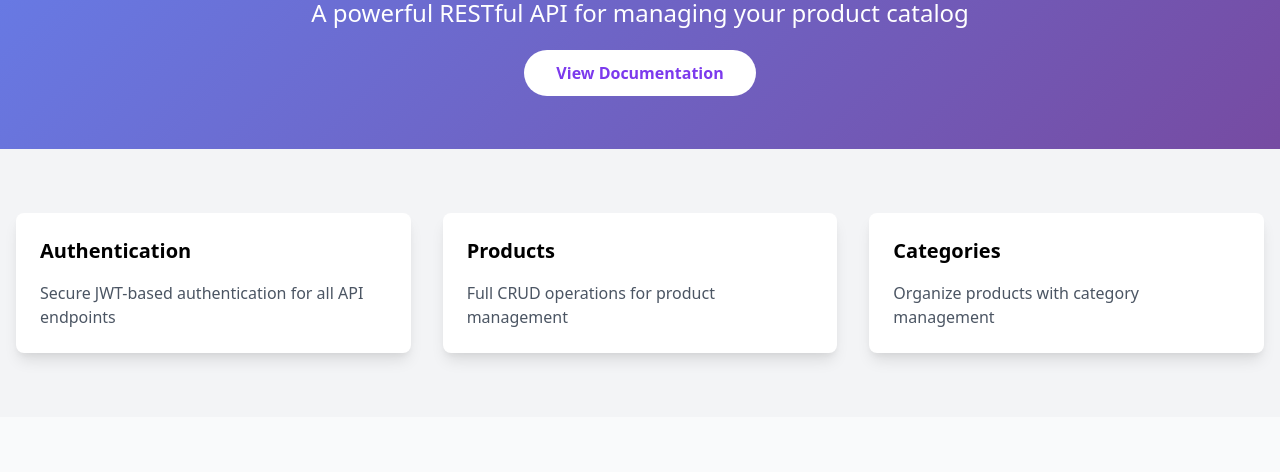
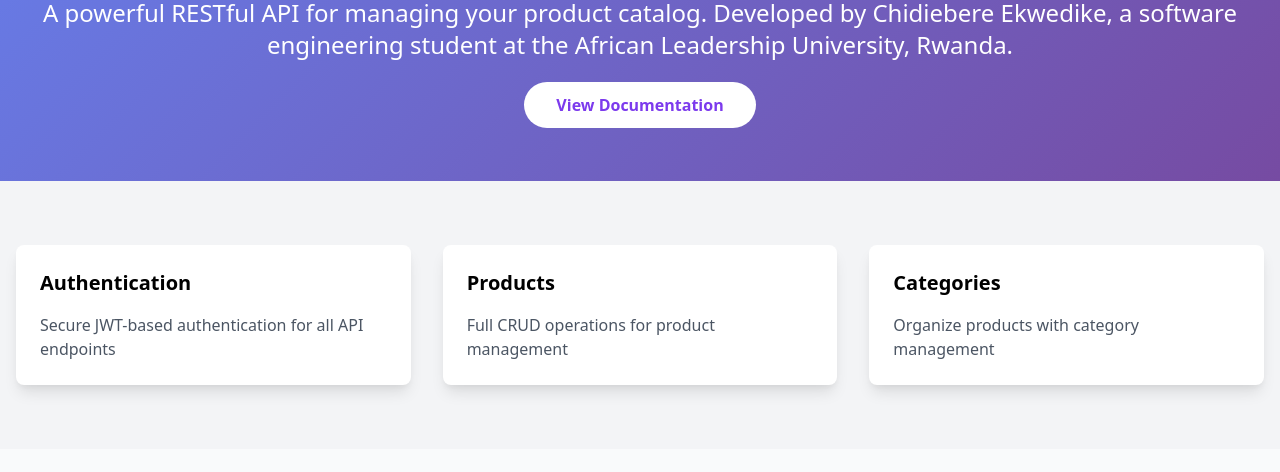
Before and after one commit to cekwedike/product-catalog-api, a website: page public/index.html in a window 1280 px wide. Shown: the part 151-623 px from the top of the page. Drawn offline with nearby package versions, Linux system fonts and the light colour scheme.

Commit message:
default landing page update

```diff
--- a/public/index.html
+++ b/public/index.html
@@ -18,7 +18,7 @@
             <div class="container mx-auto px-4 py-16">
                 <div class="text-center">
                     <h1 class="text-4xl md:text-6xl font-bold mb-6">Product Catalog API</h1>
-                    <p class="text-xl md:text-2xl mb-8">A powerful RESTful API for managing your product catalog</p>
+                    <p class="text-xl md:text-2xl mb-8">A powerful RESTful API for managing your product catalog. Developed by Chidiebere Ekwedike, a software engineering student at the African Leadership University, Rwanda.</p>
                     <a href="https://product-catalog-api-g5rv.onrender.com/api-docs/" class="bg-white text-purple-600 px-8 py-3 rounded-full font-semibold hover:bg-gray-100 transition duration-300">
                         View Documentation
                     </a>
```
